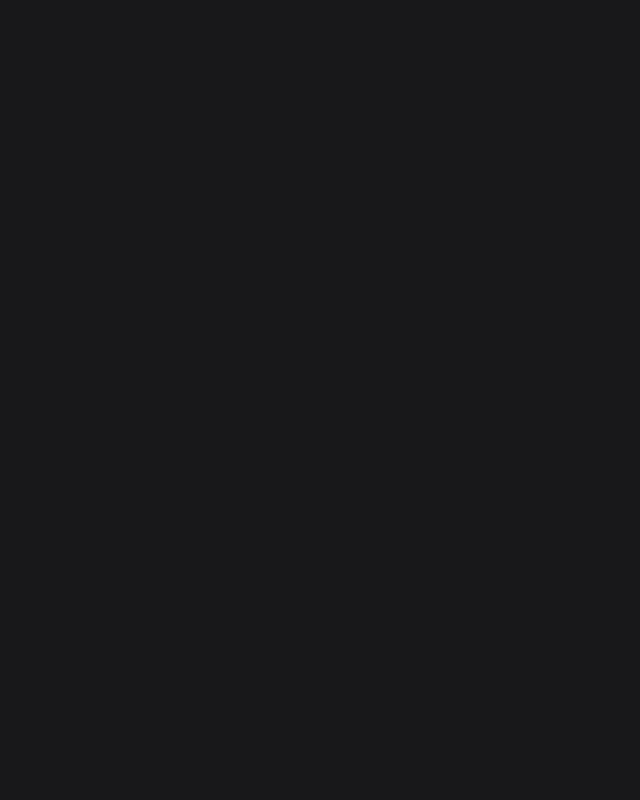
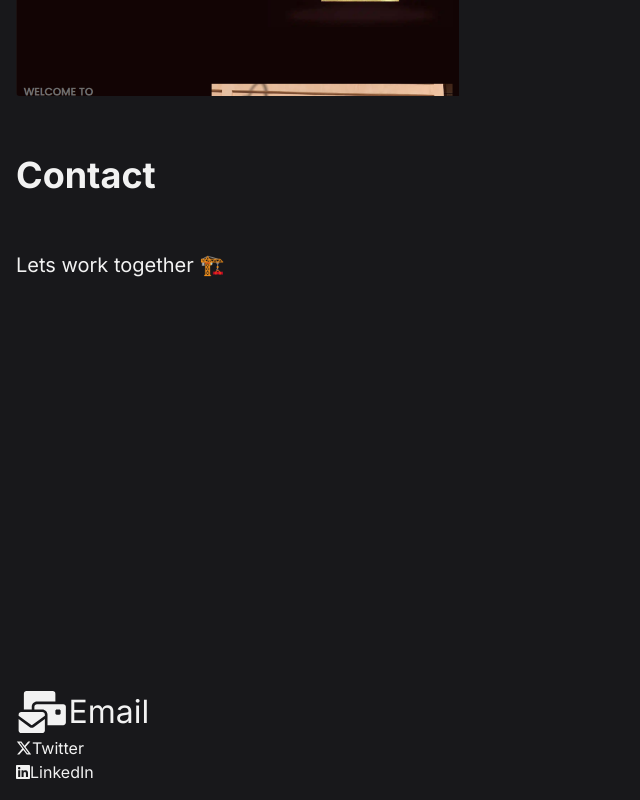
Before and after one commit to IrishMikey/mgwebs-next, a Next.js app: page / in a window 1280 px wide. Shown: the part 1294-2094 px from the top of the page, without its empty margins (0-640 px from the left). Before the commit the page ends 1200 px from the top, so only its background shows below. Built offline with nearby package versions, Linux system fonts and the light colour scheme.

Commit message:
Nav sizing needs to be fixed & list start

```diff
--- a/app/page.tsx
+++ b/app/page.tsx
@@ -1,5 +1,9 @@
 import { faMailBulk, faArrowDown } from "@fortawesome/free-solid-svg-icons";
-import { faLinkedin, faMailchimp } from "@fortawesome/free-brands-svg-icons";
+import {
+  faLinkedin,
+  faMailchimp,
+  faXTwitter,
+} from "@fortawesome/free-brands-svg-icons";
 import { FontAwesomeIcon } from "@fortawesome/react-fontawesome";
 import Link from "next/link";
 
@@ -29,7 +33,7 @@ export default function Home() {
           </div>
         </section>
       </article>
-      <article className="flex flex-col gap-6">
+      <article className="flex min-h-[82vh] flex-col gap-6">
         <section className="flex flex-col flex-1 gap-7">
           <div className="flex flex-col font-inter py-5 lg:flex">
             <h1 className="text-[36px] font-bold">Projects</h1>
@@ -50,6 +54,50 @@ export default function Home() {
           </div>
         </section>
       </article>
+      <article className="flex min-h-[82vh] flex-col gap-6">
+        <section className="flex flex-col flex-1 gap-7">
+          <div className="flex flex-col font-inter py-5 lg:flex">
+            <h1 className="text-[36px] font-bold">Contact</h1>
+          </div>
+          <div>
+            <span className="text-[20px]">Lets work together 🏗️</span>
+          </div>
+        </section>
+        <section className="flex flex-col">
+          <div className="flex flex-col">
+            <ul className="flex flex-col">
+              <li>
+                <Link
+                  className="flex hover:text-primary active:text-primary flex-co items-center"
+                  href="mailto:mikeygeraghty@gmail.com"
+                >
+                  <FontAwesomeIcon className="text-[42px]" icon={faMailBulk} />
+                  <span className="text-[32px]">Email</span>
+                </Link>
+              </li>
+              <li>
+                <Link
+                  className="flex hover:text-primary active:text-primary flex-co items-center"
+                  href="https://x.com/michaeldgeraghty"
+                >
+                  <FontAwesomeIcon icon={faXTwitter} />
+                  <span>Twitter</span>
+                </Link>
+              </li>
+              <li>
+                <Link
+                  className="flex hover:text-primary active:text-primary flex-co items-center"
+                  href="https://linkedin.com/in/michaeldanielgeraghty"
+                  target="_blank"
+                >
+                  <FontAwesomeIcon icon={faLinkedin} />
+                  <span>LinkedIn</span>
+                </Link>
+              </li>
+            </ul>
+          </div>
+        </section>
+      </article>
     </main>
   );
 }
```
